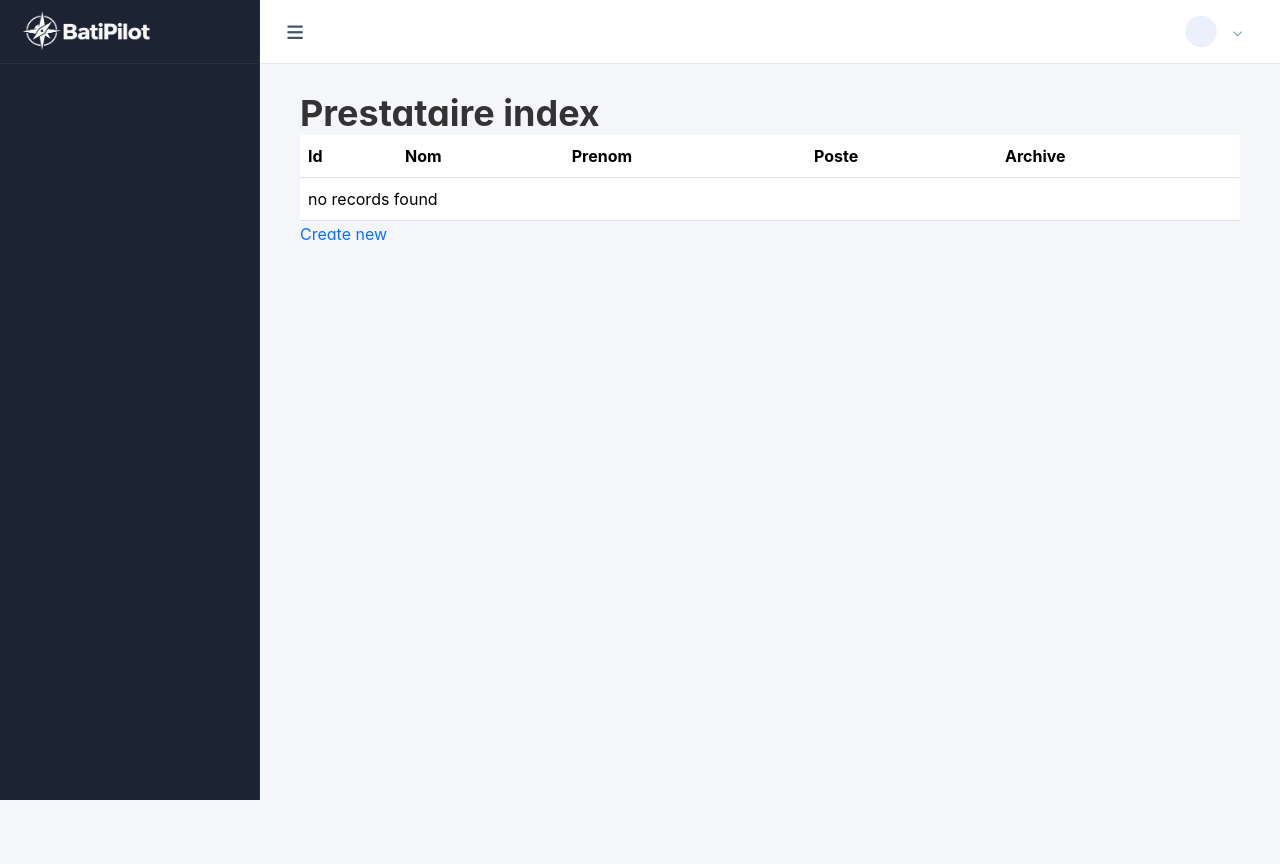
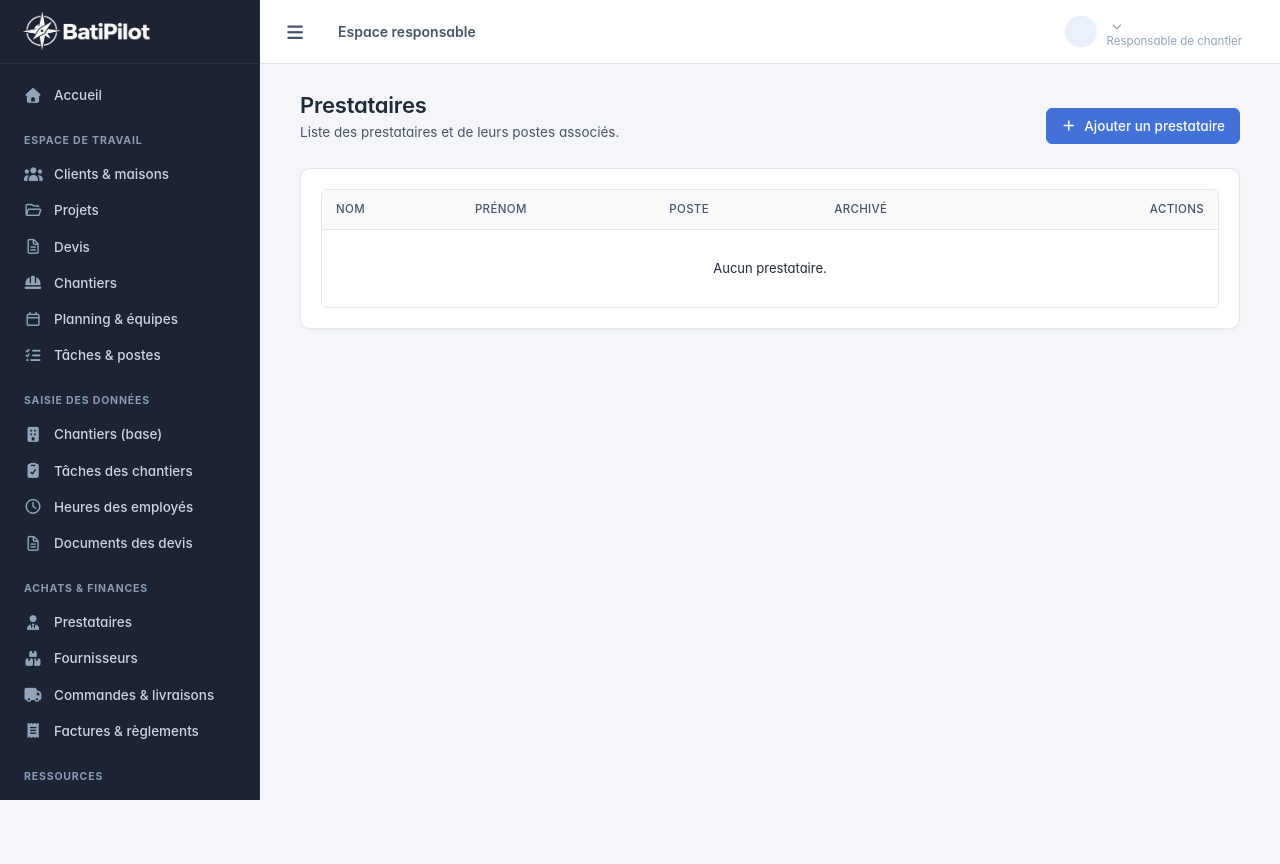
Before and after one commit to Lycee-Rostand/batipilot26, a Symfony app: template templates/prestataire/index.html.twig in a window 1280 px wide. Run offline with Twig, Linux system fonts and the light colour scheme; the template is opened without the code that fills it, so the values that code supplies are empty; some libraries are stand-ins or nearby versions; some web fonts are replaced.

Commit message:
feat(chantiers): Modifier Prestataire index en Pretataires dans index.html.twig , Enlever show.html.twig, Modifier le style dans les templates de Prestataire

```diff
--- a/templates/prestataire/_delete_form.html.twig
+++ b/templates/prestataire/_delete_form.html.twig
@@ -1,4 +1,4 @@
-<form method="post" action="{{ path('app_prestataire_delete', {'id': prestataire.id}) }}" onsubmit="return confirm('Are you sure you want to delete this item?');">
+<form method="post" action="{{ path('app_prestataire_delete', {'id': prestataire.id}) }}" data-bp-confirm="Supprimer ce prestataire ?">
     <input type="hidden" name="_token" value="{{ csrf_token('delete' ~ prestataire.id) }}">
-    <button class="btn">Delete</button>
+    <button class="m-btn m-btn--danger"><i class="fa-regular fa-trash-can" aria-hidden="true"></i> Supprimer</button>
 </form>
--- a/templates/prestataire/index.html.twig
+++ b/templates/prestataire/index.html.twig
@@ -1,43 +1,50 @@
-{% extends 'base.html.twig' %}
+{% extends 'layout.html.twig' %}
 
-{% block title %}Prestataire index{% endblock %}
+{% block title %}Prestataires{% endblock %}
 
 {% block body %}
-    <h1>Prestataire index</h1>
+    <div class="page-header">
+        <div>
+            <h1>Prestataires</h1>
+            <p class="subtitle">Liste des prestataires et de leurs postes associés.</p>
+        </div>
+        <div class="page-header__actions">
+            <a href="{{ path('app_prestataire_new') }}" class="m-btn m-btn--primary"><i class="fa-solid fa-plus" aria-hidden="true"></i> Ajouter un prestataire</a>
+        </div>
+    </div>
 
-    <table class="table">
+    <section class="m-card">
+        <div class="bp-table-wrap">
+            <table class="bp-table bp-table--cards">
                 <thead>
                     <tr>
-                <th>Id</th>
                         <th>Nom</th>
-                <th>Prenom</th>
+                        <th>Prénom</th>
                         <th>Poste</th>
-                <th>Archive</th>
+                        <th>Archivé</th>
+                        <th class="is-end">Actions</th>
                     </tr>
                 </thead>
                 <tbody>
                 {% for prestataire in prestataires %}
                     <tr>
-                <td>{{ prestataire.id }}</td>
-                <td>{{ prestataire.nom }}</td>
-                <td>{{ prestataire.prenom }}</td>
-
-                {# On affiche le nom du poste (ou 'Aucun poste' si non renseigné) #}
-                <td>{{ prestataire.poste ? prestataire.poste.libelle : 'Aucun poste' }}</td>
-
-                <td>{{ prestataire.archive }}</td>
-                <td>
-                    <a href="{{ path('app_prestataire_show', {'id': prestataire.id}) }}">show</a>
-                    <a href="{{ path('app_prestataire_edit', {'id': prestataire.id}) }}">edit</a>
+                        <td class="bp-table__ref" data-label="Nom">{{ prestataire.nom }}</td>
+                        <td data-label="Prénom">{{ prestataire.prenom }}</td>
+                        <td data-label="Poste">{{ prestataire.poste ? prestataire.poste.libelle : 'Aucun poste' }}</td>
+                        <td data-label="Archivé">{{ prestataire.archive ? 'Oui' : 'Non' }}</td>
+                        <td class="is-end">
+                            <div class="bp-actions">
+                                <a class="bp-link" href="{{ path('app_prestataire_edit', {'id': prestataire.id}) }}">Modifier</a>
+                            </div>
                         </td>
                     </tr>
                 {% else %}
                     <tr>
-                <td colspan="6">no records found</td> {# <-- On passe à colspan 6 car il y a une colonne en plus #}
+                        <td colspan="5" class="bp-table__empty">Aucun prestataire.</td>
                     </tr>
                 {% endfor %}
                 </tbody>
             </table>
-
-    <a href="{{ path('app_prestataire_new') }}">Create new</a>
+        </div>
+    </section>
 {% endblock %}
```
Also changed, not shown: templates/prestataire/_form.html.twig (+14 -3 lines), templates/prestataire/edit.html.twig (+12 -8 lines), templates/prestataire/new.html.twig (+8 -5 lines), templates/prestataire/show.html.twig (deleted, +0 -34 lines). Lines whose indentation alone changed are shown as unchanged.
